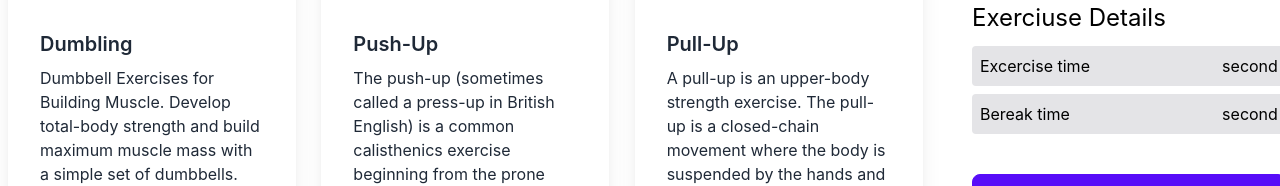
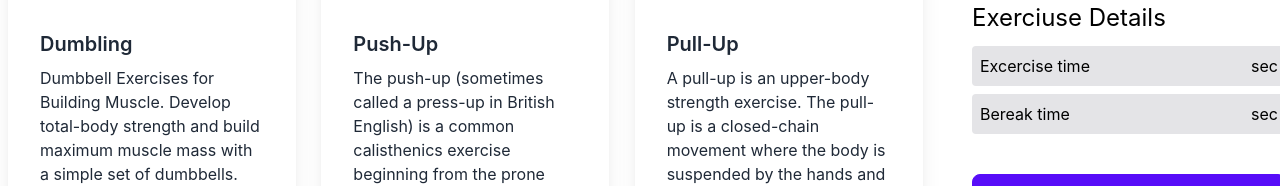
Before and after one commit to Tauhidul-IR/Body-fitness-Club-8, a React (Create React App) app: page / in a window 1280 px wide. Shown: the part 330-516 px from the top of the page. Built offline with nearby package versions, Linux system fonts and the light colour scheme.

Commit message:
show break and time

```diff
--- a/src/components/Summary/Summary.js
+++ b/src/components/Summary/Summary.js
@@ -36,10 +36,10 @@ const Summary = () => {
                 <h2 className='text-2xl text-black mt-6 mb-3'>Exerciuse Details</h2>
                 <div>
                     <div className='bg-zinc-200 my-2 p-2 text-black rounded flex justify-between'>
-                        <h4>Excercise time </h4><span>second</span>
+                        <h4>Excercise time </h4><span>sec</span>
                     </div>
                     <div className='bg-zinc-200 my-2 p-2 text-black rounded flex justify-between'>
-                        <h4>Bereak time </h4><span>second</span>
+                        <h4>Bereak time </h4><span>sec</span>
                     </div>
                 </div>
                 <button className="btn btn-primary mt-8 w-full">Button</button>
```
